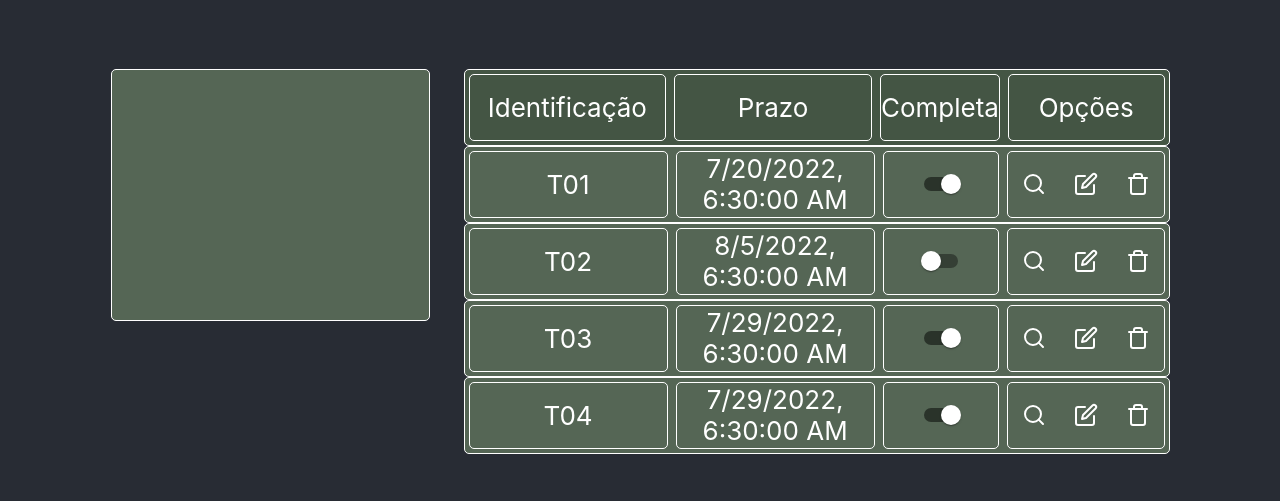
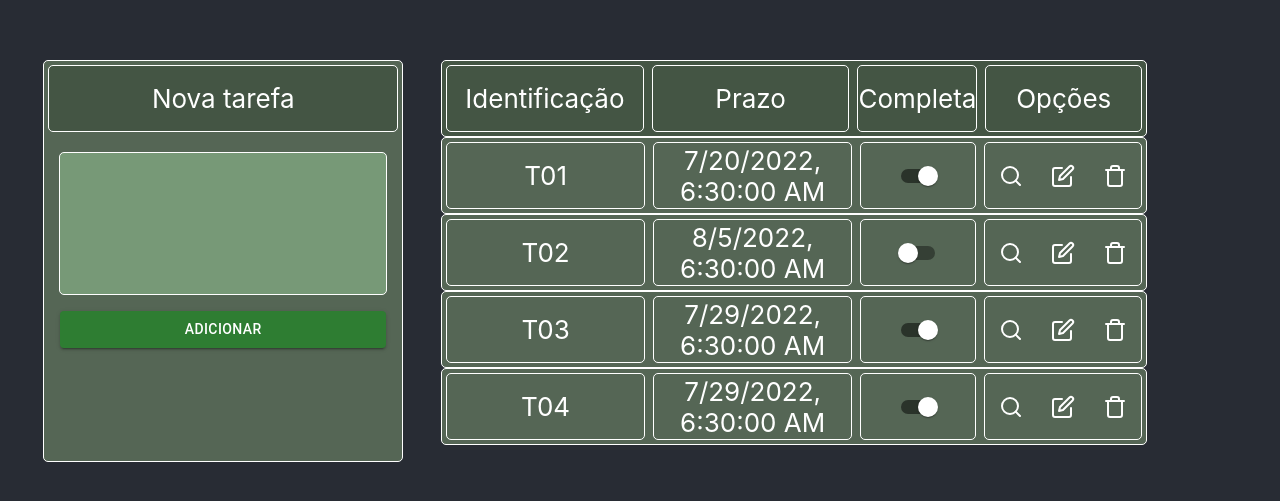
Before and after one commit to wenderlemes/gcc129_todo-list_front, a React (Create React App) app: page / in a window 1280 px wide. Shown: the part 139-640 px from the top of the page. Built offline with nearby package versions, Linux system fonts and the light colour scheme.

Commit message:
Complementando componente de nova tarefa

```diff
--- a/src/components/ListaTarefas.tsx
+++ b/src/components/ListaTarefas.tsx
@@ -18,11 +18,11 @@ const ListaTarefas = () => {
 
     return (
         <div>
-            <div className="Tarefa-container Tarefa-header">
-                <div className="Tarefa-campo">Identificação</div>
-                <div className="Tarefa-campo">Prazo</div>
-                <div className="Tarefa-campo">Completa</div>
-                <div className="Tarefa-campo">Opções</div>
+            <div className="Tarefa-container Header">
+                <div className="Campo">Identificação</div>
+                <div className="Campo">Prazo</div>
+                <div className="Campo">Completa</div>
+                <div className="Campo">Opções</div>
             </div>
             {lista.map((tarefa) =>
                 <Tarefa
--- a/src/components/NovaTarefa.tsx
+++ b/src/components/NovaTarefa.tsx
@@ -1,8 +1,35 @@
+import { Button, Grid, TextField } from '@mui/material';
 import './Styles.css';
 
 const NovaTarefa = () => {
     return (
         <div className='NovaTarefa-container'>
+            <div className='Campo Header'>Nova tarefa</div>
+            <Grid container spacing={2} mt={0.5}>
+                <Grid item sm={12}>
+                    <TextField
+                        multiline
+                        rows={4}
+                        variant="standard"
+                        style={{
+                            backgroundColor: "#779977",
+                            width: '80%',
+                            padding: '20px',
+                            border: '1px solid white',
+                            borderRadius: '5px',
+                        }}
+                        InputProps={{
+                            style: {
+                                color: "white",
+                            },
+                            disableUnderline: true,
+                        }}
+                    />
+                </Grid>
+                <Grid item sm={12} ml={2} mr={2}>
+                    <Button variant={'contained'} color={'success'} fullWidth>Adicionar</Button>
+                </Grid>
+            </Grid>
         </div>
     );
 }
--- a/src/components/Styles.css
+++ b/src/components/Styles.css
@@ -7,11 +7,11 @@
     background-color: #556655;
 }
 
-.Tarefa-header {
+.Header {
     background-color: #445544;
 }
 
-.Tarefa-campo {
+.Campo {
     display: flex;
     justify-content: space-around;
     align-items: center;
@@ -23,7 +23,7 @@
 
 .NovaTarefa-container {
     width: 90%;
-    height: 250px;
+    height: 50vh;
     border: 1px solid #FFFFFF;
     border-radius: 5px;
     background-color: #556655;
--- a/src/components/Tarefa.tsx
+++ b/src/components/Tarefa.tsx
@@ -1,7 +1,7 @@
 import TarefaModel from '../model/TarefaModel';
 import './Styles.css';
 import { Switch } from '@mui/material';
-import { CheckCircle, Edit, Search, ThumbsUp, Trash, X } from 'react-feather';
+import { Edit, Search, Trash } from 'react-feather';
 
 interface TarefaProps {
     tarefa: TarefaModel
@@ -14,10 +14,10 @@ interface TarefaProps {
 const Tarefa = ({ tarefa, acaoDetalhes, acaoEditar, acaoCompletar, acaoExcluir }: TarefaProps ) => {
     return (
         <div className="Tarefa-container">
-            <div className="Tarefa-campo">{tarefa.identificacao}</div>
-            <div className="Tarefa-campo">{tarefa.prazo.toLocaleString()}</div>
-            <div className="Tarefa-campo"><Switch checked={tarefa.completa} color={'default'} onChange={acaoCompletar} /></div>
-            <div className="Tarefa-campo">
+            <div className="Campo">{tarefa.identificacao}</div>
+            <div className="Campo">{tarefa.prazo.toLocaleString()}</div>
+            <div className="Campo"><Switch checked={tarefa.completa} color={'default'} onChange={acaoCompletar} /></div>
+            <div className="Campo">
                 <Search cursor={'pointer'} onClick={acaoDetalhes}/>
                 <Edit cursor={'pointer'} onClick={acaoEditar}/>
                 <Trash cursor={'pointer'} onClick={acaoExcluir}/>
```
